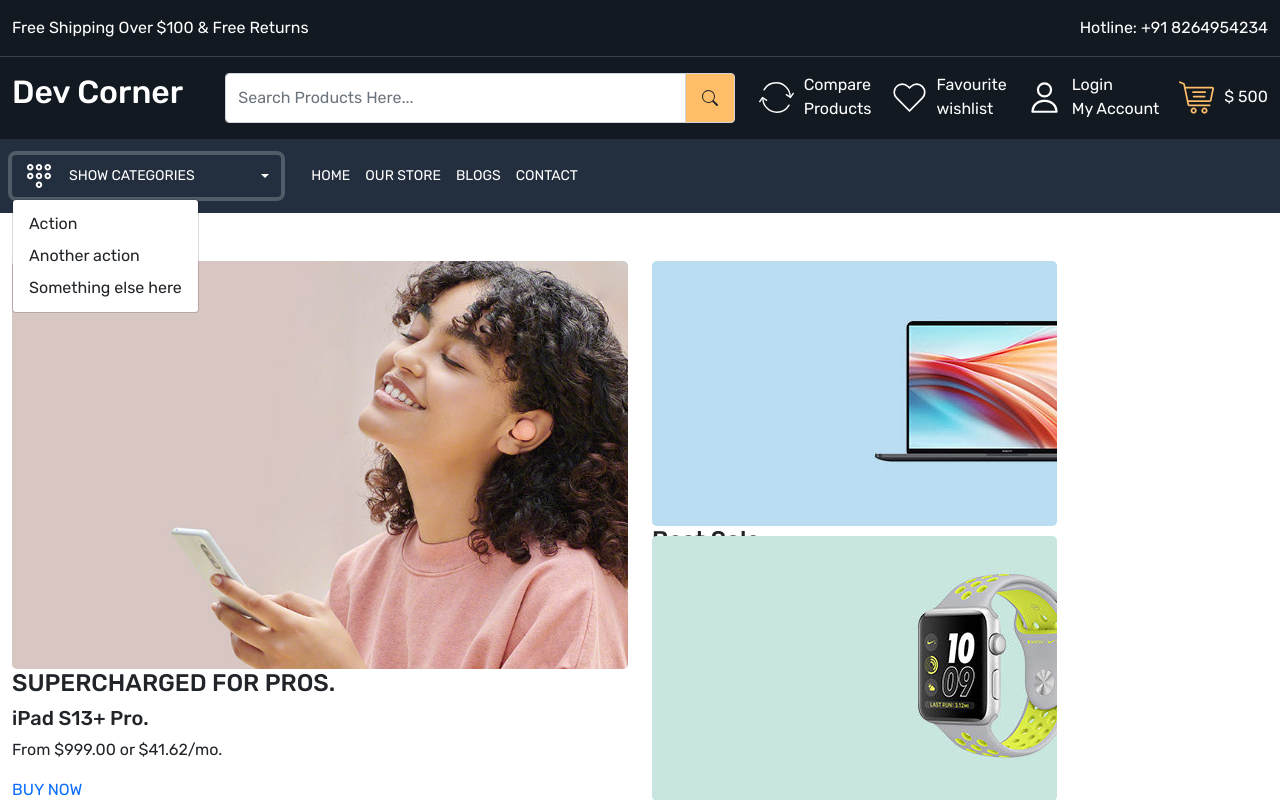
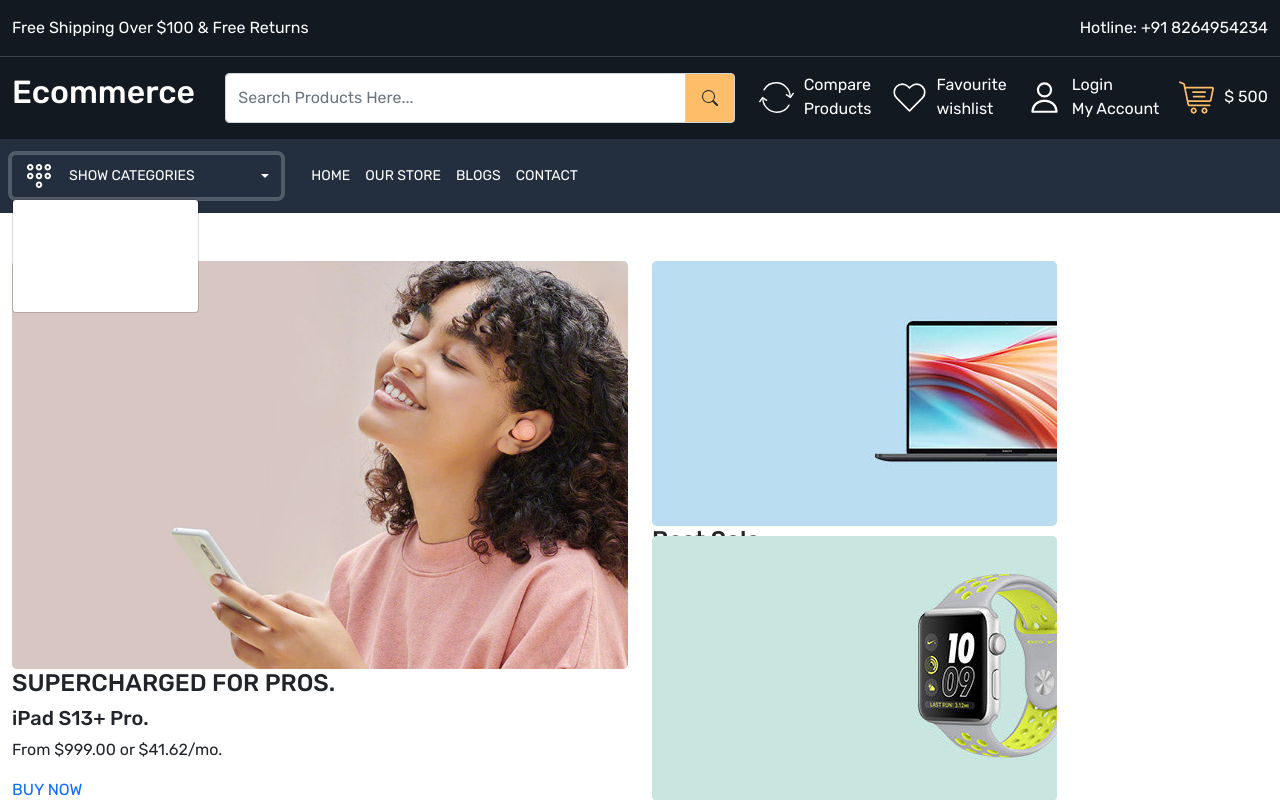
Before and after one commit to ahmedfarag9/ecommerce-webapp-mern-stack, a React (Create React App) app in the folder client/: page / in a window 1280 px wide. Both pictures are taken after a click on the button "SHOW CATEGORIES". Shown: the top 800 px of the page. Built offline with nearby package versions, Linux system fonts and the light colour scheme.

Commit message:
feature: edit Page Header

```diff
--- a/client/src/components/Header.js
+++ b/client/src/components/Header.js
@@ -29,7 +29,7 @@
           <div className="row align-itens-center">
             <div className="col-2">
               <h2>
-                <Link className="text-white">Dev Corner</Link>
+                <Link className="text-white">Ecommerce</Link>
               </h2>
             </div>
             <div className="col-5">
@@ -110,19 +110,19 @@
                       aria-labelledby="dropdownMenuButton1"
                     >
                       <li>
-                        <a className="dropdown-item" href="#">
+                        <Link className="dropdown-item text-white" to="#">
                           Action
-                        </a>
+                        </Link>
                       </li>
                       <li>
-                        <a className="dropdown-item" href="#">
+                        <Link className="dropdown-item text-white" to="#">
                           Another action
-                        </a>
+                        </Link>
                       </li>
                       <li>
-                        <a className="dropdown-item" href="#">
+                        <Link className="dropdown-item text-white" to="#">
                           Something else here
-                        </a>
+                        </Link>
                       </li>
                     </ul>
                   </div>
```
